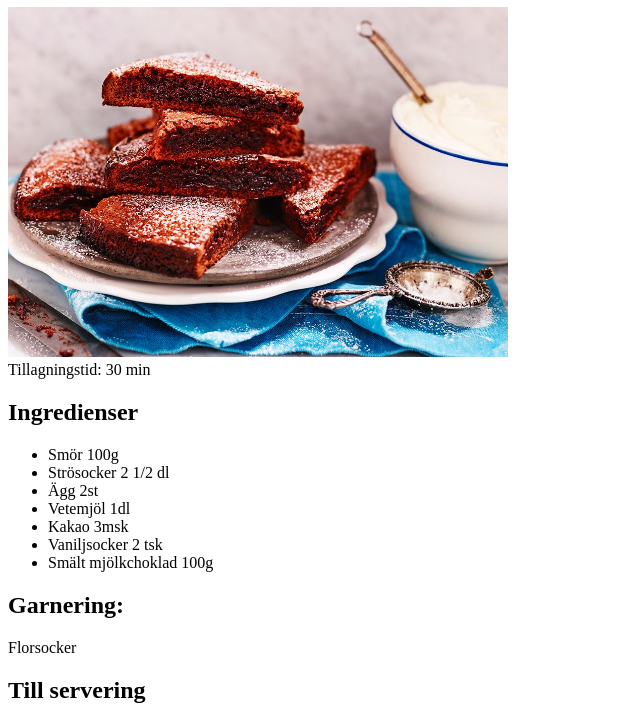
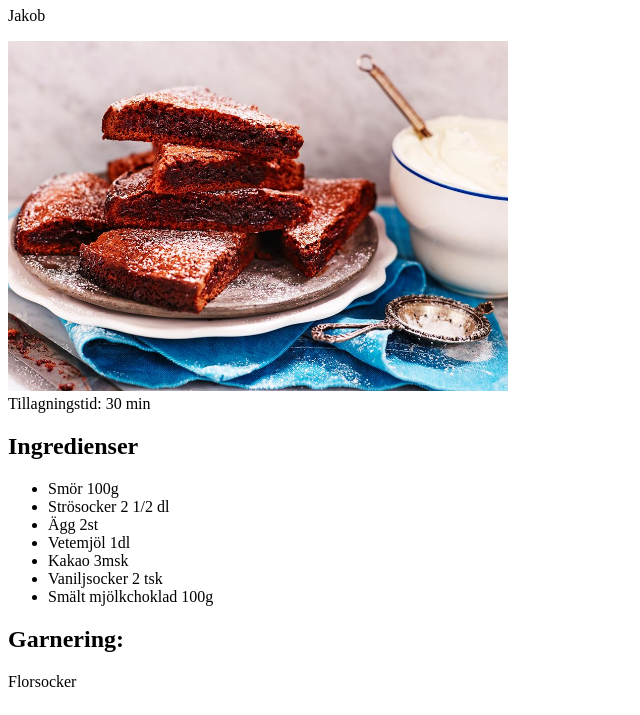
Before and after one commit to fannykamph/fannykamph.github.io, a plain HTML site: page index.html in a window 1280 px wide. Shown: the part 73-788 px from the top of the page, without its empty margins (0-640 px from the left). Drawn offline with Linux system fonts and the light colour scheme.

Commit message:
Added jakob

```diff
--- a/index.html
+++ b/index.html
@@ -10,6 +10,7 @@
 
 <body>
     <h1>Fannys specialkladdkaka</h1>
+    <p>Jakob</p>
 
     <img src="kladdkaka.jpg" alt="kladdkaka" width="500">
 
```
